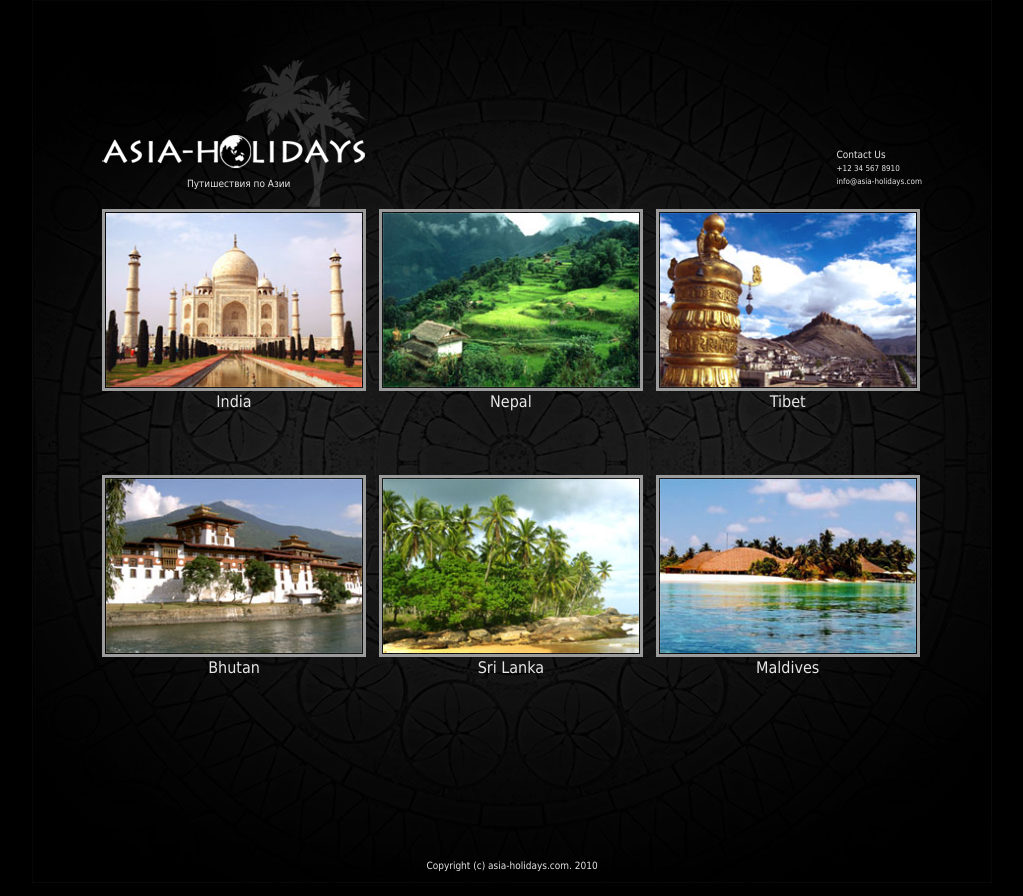
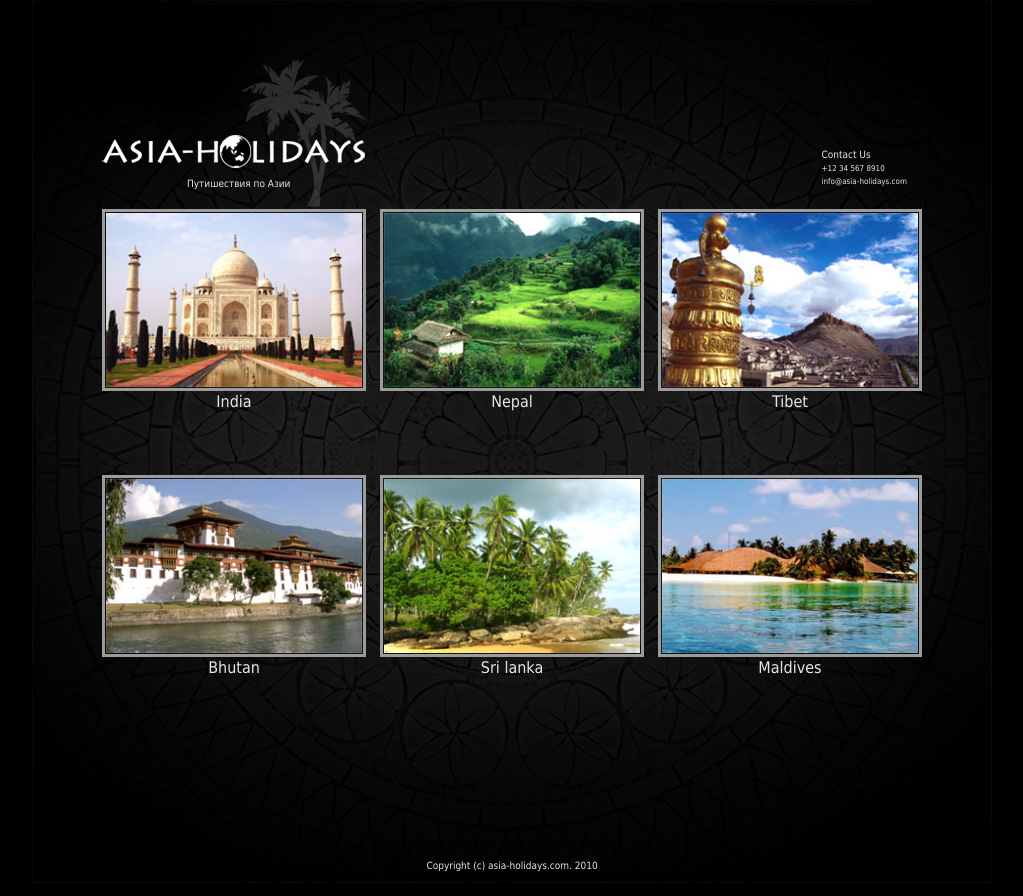
Before and after one commit to logolevel/homework3bonus, a plain HTML site: page index.html in a window 1280 px wide. Shown: the whole page, without its empty margins (128-1151 px from the left). Drawn offline with Linux system fonts and the light colour scheme.

Commit message:
Replaced gallery - added list

```diff
--- a/css/style.css
+++ b/css/style.css
@@ -32,7 +32,7 @@ body {
 }
 .contacts {
 	float: right;
-	margin-top: 15px;
+	margin: 15px 15px 0 0;
 }
 .contact {
 	display: block;
@@ -43,31 +43,36 @@ body {
 	clear: both;
 }
 /*content*/
-.img-item a {
+.gallery a {
 	font-family: Tahoma, Geneva, sans-serif;
 	font-size: 16px;
 	color: #e6e6e6;
 	text-decoration: none;
 }
-.img-item a:hover {
+.gallery a:hover {
 	text-decoration: underline;
 }
-.img-item {
+.gallery {
 	text-align: center;
-	display: inline-block;
-	margin: 15px 10px 50px 0;
 }
-.img-item img{
+.gallery li {
+	float: left;
+	margin: 15px 14px 50px 0;
+}
+.gallery li:nth-child(3n) {
+	margin-right: 0;
+}
+.gallery img{
 	width: 256px;
 	height: 174px;
 	border: 3px solid #9b9b9b;
 	padding: 1px;
 }
-.third-item {
-	margin-right: 0;
+.gallery span {
+	display: block;
 }
 /*footer*/
 .footer {
 	text-align: center;
-	margin: 135px 0 25px;
+	padding: 135px 0 25px;
 }
--- a/index.html
+++ b/index.html
@@ -22,45 +22,46 @@
 				</div><!-- end contacts -->
 			</header>
 			<main class="content clear">
-				<div class="img-item">
+				<ul class="gallery">
+					<li>
 						<a href="#">
 							<img src="img/countries/india.jpg" alt="India photo">
-						<h2>India</h2>
+							<span>India</span>
 						</a>
-				</div><!-- end img-item -->
-				<div class="img-item">
+					</li><!-- end item -->
+					<li>
 						<a href="#">
 							<img src="img/countries/nepal.jpg" alt="Nepal photo">
-						<h2>Nepal</h2>
+							<span>Nepal</span>
 						</a>
-				</div><!-- end img-item -->
-				<div class="img-item third-item">
+					</li><!-- end item -->
+					<li>
 						<a href="#">
 							<img src="img/countries/tibet.jpg" alt="Tibet photo">
-						<h2>Tibet</h2>
+							<span>Tibet</span>
 						</a>
-				</div><!-- end img-item -->
-				<div class="img-item">
+					</li><!-- end item -->
+					<li>
 						<a href="#">
 							<img src="img/countries/bhutan.jpg" alt="Bhutan photo">
-						<h2>Bhutan</h2>
+							<span>Bhutan</span>
 						</a>
-				</div><!-- end img-item -->
-				<div class="img-item">
+					</li><!-- end item -->
+					<li>
 						<a href="#">
-						<img src="img/countries/sri-lanka.jpg" alt="Sri Lanka photo">
-						<h2>Sri Lanka</h2>
+							<img src="img/countries/sri-lanka.jpg" alt="Sri lanka photo">
+							<span>Sri lanka</span>
 						</a>
-				</div><!-- end img-item -->
-				<div class="img-item third-item">
+					</li><!-- end item -->
+					<li>
 						<a href="#">
 							<img src="img/countries/maldives.jpg" alt="Maldives photo">
-						<h2>Maldives</h2>
+							<span>Maldives</span>
 						</a>
-				</div><!-- end img-item -->
-
+					</li><!-- end item -->
+				</ul>
 			</main><!-- end content -->
-			<footer class="footer">
+			<footer class="footer clear">
 				<span>Copyright (c) asia-holidays.com. 2010</span>
 			</footer>
 		</div><!-- end container -->
```
Lines whose indentation alone changed are shown as unchanged.
